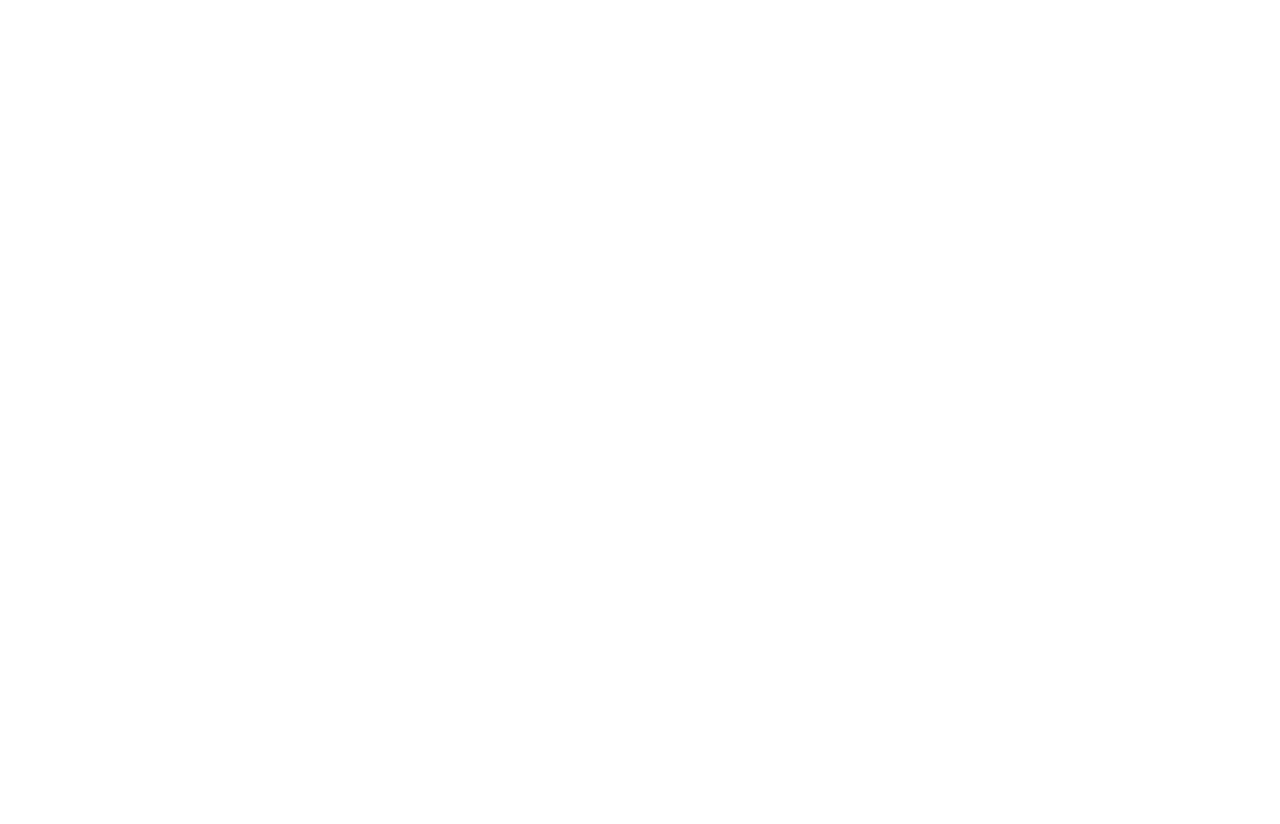
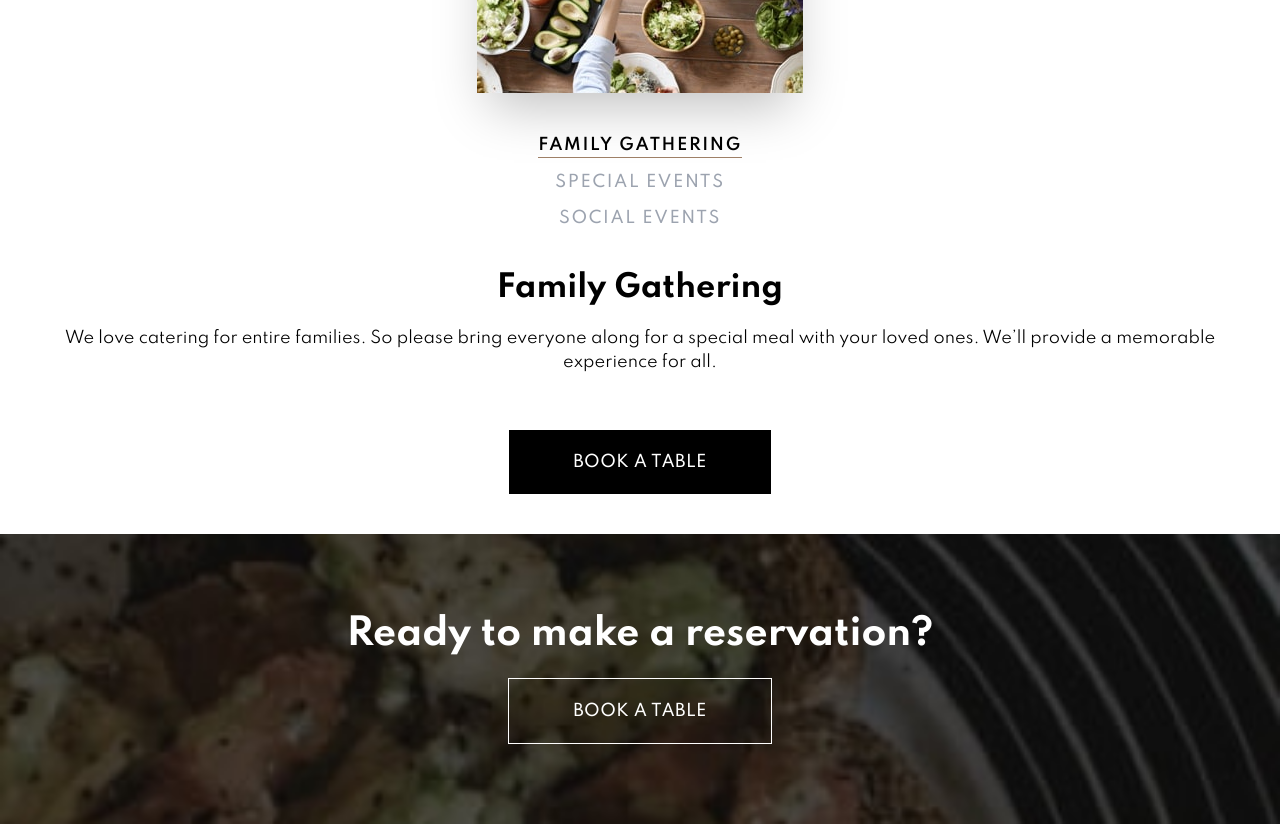
Before and after one commit to idriss101/Dine-Restaurant, a Next.js app: page / in a window 1280 px wide. Shown: the part 5280-6104 px from the top of the page. Before the commit the page ends 4949 px from the top, so only its background shows below. Built offline with nearby package versions, Linux system fonts and the light colour scheme.

Commit message:
events section styled

```diff
--- /dev/null
+++ b/components/Events.js
@@ -0,0 +1,47 @@
+import React from "react";
+
+export default function Events() {
+  return (
+    <div className="w-full flex flex-col items-center">
+      <img
+        src="/starter-code/images/homepage/family-gathering-mobile.jpg"
+        alt="family gathering"
+        className="shadow-2xl mt-16 mb-10 "
+      />
+      <ul className="text-center">
+        <li className="font-semibold uppercase tracking-widest border-solid border-beaver border-b mb-3 w-full">
+          Family Gathering
+        </li>
+        <li className="font-medium uppercase tracking-widest text-gray-400 mb-3">
+          Special Events
+        </li>
+        <li className="font-medium uppercase tracking-widest text-gray-400">
+          Social Events
+        </li>
+      </ul>
+      <div className="text-center mt-10 w-11/12 mb-14">
+        <h2 className="text-3xl font-bold mb-5">Family Gathering</h2>
+        <p className="font-normal">
+          We love catering for entire families. So please bring everyone along
+          for a special meal with your loved ones. We’ll provide a memorable
+          experience for all.
+        </p>
+      </div>
+      <div className="bg-black py-5 px-16 mb-10">
+        <p className="text-white uppercase font-medium tracking-wide">
+          Book a table
+        </p>
+      </div>
+      <div className="bg-ready-mobile w-full flex flex-col items-center bg-cover">
+        <h4 className="text-white font-bold text-4xl text-center pt-20 pb-6">
+          Ready to make a reservation?
+        </h4>
+        <div className=" py-5 px-16 border border-solid border-white mb-20">
+          <p className="text-white uppercase font-medium tracking-wide">
+            Book a table
+          </p>
+        </div>
+      </div>
+    </div>
+  );
+}
--- a/components/Menu.js
+++ b/components/Menu.js
@@ -2,7 +2,7 @@
 
 export default function Menu() {
   return (
-    <div className="w-full flex flex-col items-center bg-black pb-20">
+    <div className="w-full flex flex-col items-center bg-black pb-10">
       <img
         src="/starter-code/images/patterns/pattern-divide.svg"
         alt="divide pattern"
--- a/pages/index.js
+++ b/pages/index.js
@@ -1,4 +1,5 @@
 import About from "../components/About";
+import Events from "../components/Events";
 import Landing from "../components/Landing";
 import Layout from "../components/Layout";
 import Menu from "../components/Menu";
@@ -9,6 +10,7 @@
       <Landing />
       <About />
       <Menu />
+      <Events />
     </Layout>
   );
 }
--- a/tailwind.config.js
+++ b/tailwind.config.js
@@ -24,6 +24,8 @@
       backgroundImage: {
         "hero-mobile":
           "url('/starter-code/images/homepage/hero-bg-mobile.jpg')",
+        "ready-mobile":
+          "url('/starter-code/images/homepage/ready-bg-mobile.jpg')",
       },
     },
   },
```
